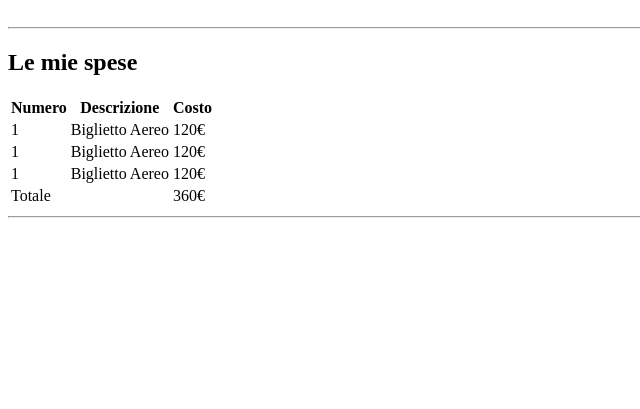
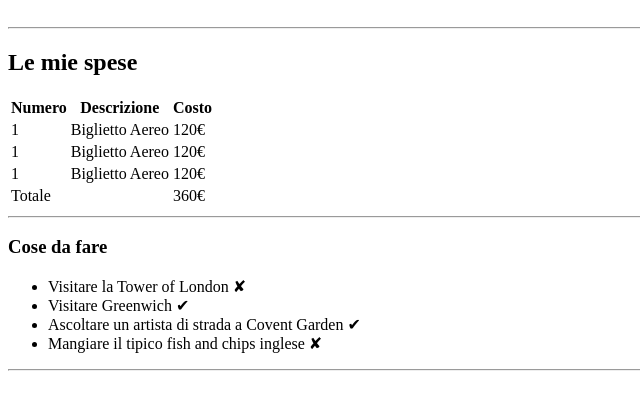
Before and after one commit to andreaa21/html-london-trip, a plain HTML site: page index.html in a window 1280 px wide. Shown: the part 79-488 px from the top of the page, without its empty margins (0-640 px from the left). Drawn offline with Linux system fonts and the light colour scheme.

Commit message:
add unordered list

```diff
--- a/index.html
+++ b/index.html
@@ -68,8 +68,16 @@
     </section>
 
     <section>
+      <h3>Cose da fare</h3>
+      <ul>
+        <li>Visitare la Tower of London &#10008;</li>
+        <li>Visitare Greenwich &#10004;</li>
+        <li>Ascoltare un artista di strada a Covent Garden &#10004;</li>
+        <li>Mangiare il tipico fish and chips inglese &#10008;</li>
+      </ul>
+      <hr>
+    </section>
 
-    </section>
 
 
     <section>
```
